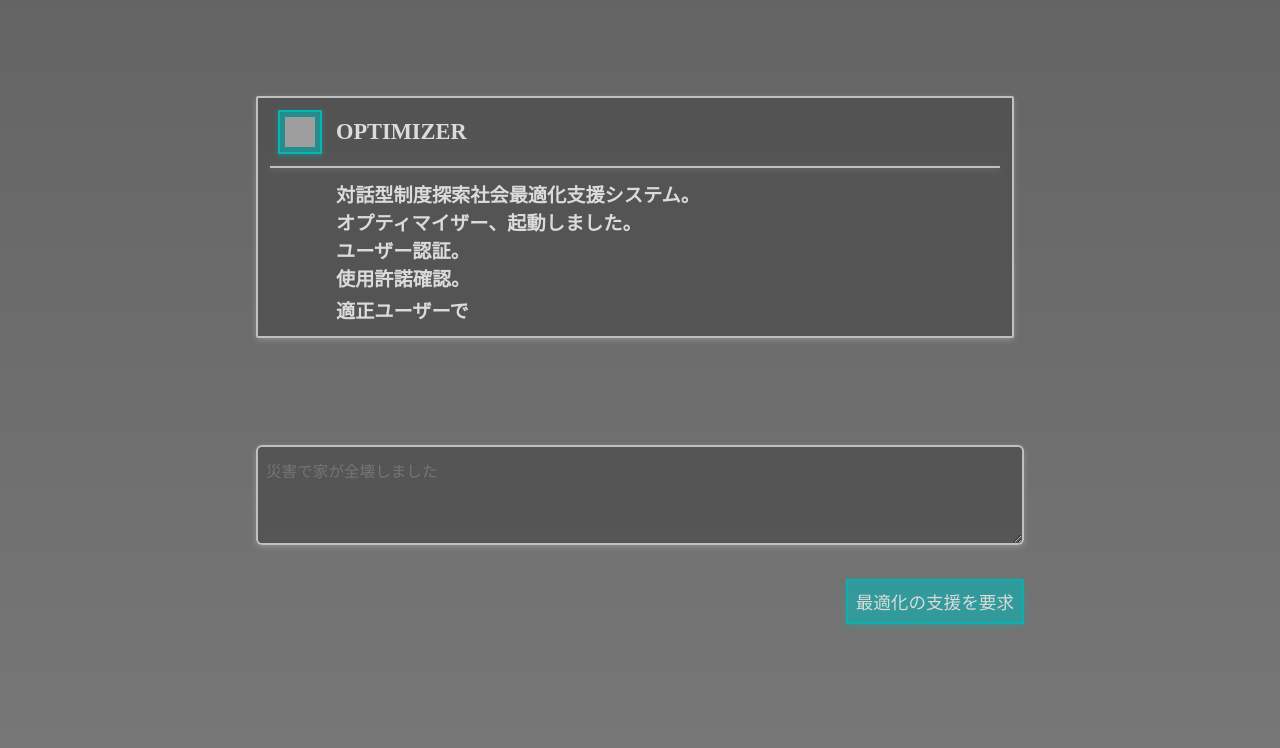
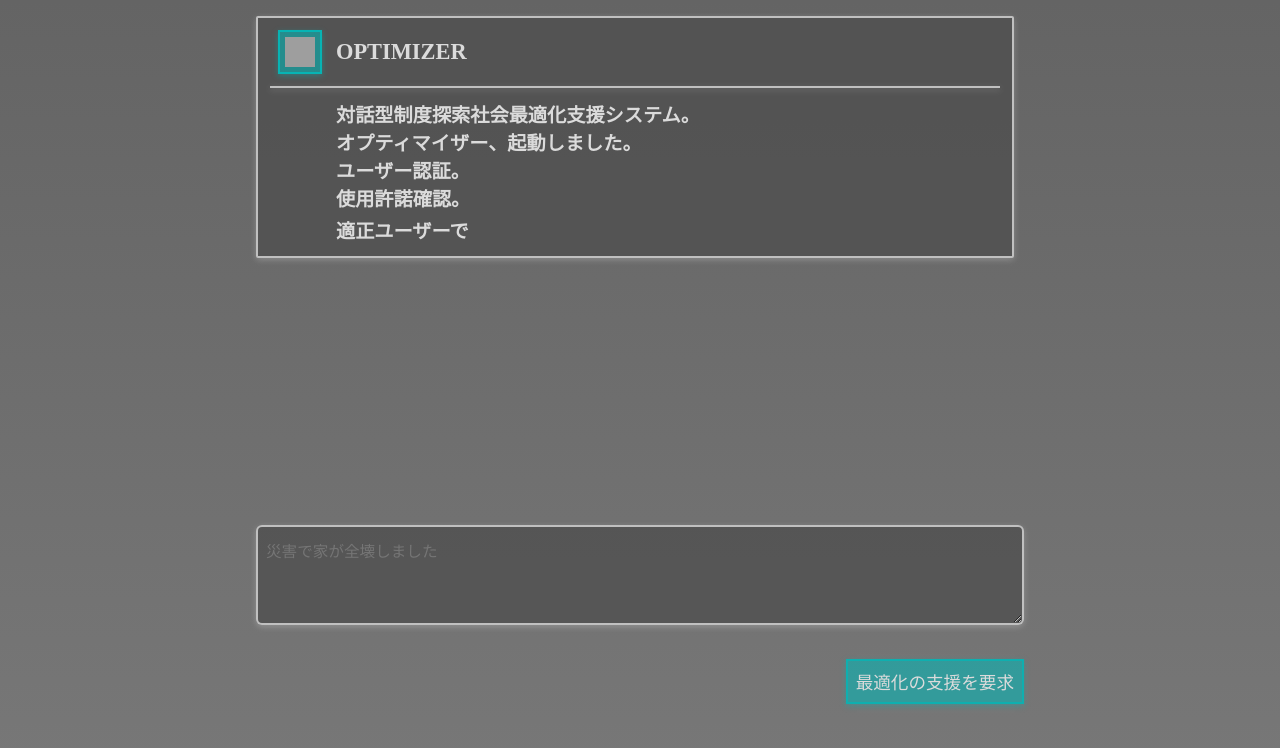
Before and after one commit to yuiseki/OPTIMIZER, a Next.js app: page / in a window 1280 px wide. Shown: the top 748 px of the page. Built offline with nearby package versions, Linux system fonts and the light colour scheme; grey boxes are pictures that could not be loaded.

Commit message:
fix padding issue

```diff
--- a/src/pages/index.tsx
+++ b/src/pages/index.tsx
@@ -130,7 +130,7 @@ export default function Home() {
         <link rel="icon" href="/favicon.ico" />
       </Head>
       <main className={styles.main}>
-        <div style={{ width: "60vw", paddingBottom: "10vh" }}>
+        <div style={{ minWidth: "60vw", paddingBottom: "10vh" }}>
           {dialogueList.map((dialogueElement, dialogueIdx) => {
             return (
               <div
@@ -240,7 +240,7 @@ export default function Home() {
           style={{
             position: "relative",
             bottom: "5em",
-            width: "60vw",
+            minWidth: "60vw",
           }}
         >
           <textarea
--- a/src/styles/Home.module.css
+++ b/src/styles/Home.module.css
@@ -3,7 +3,7 @@
   flex-direction: column;
   justify-content: space-between;
   align-items: center;
-  padding: 6rem;
+  padding: 1em;
   min-height: 100vh;
 }
 
```
